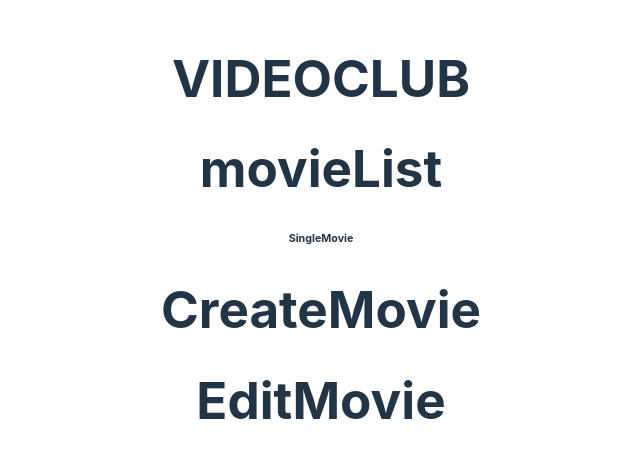
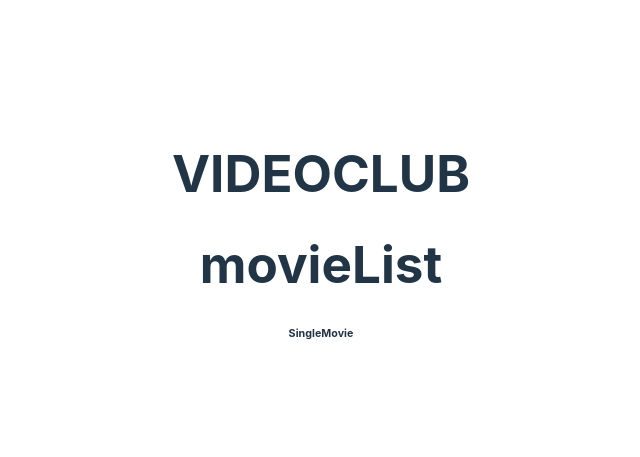
Before and after one commit to Lauracelis/VideoClub, a React (Vite) app in the folder frontend/frontend_/: page / in a window 1280 px wide. Shown: the part 161-618 px from the top of the page, without its empty margins (319-959 px from the left). Built offline with nearby package versions, Linux system fonts and the light colour scheme.

Commit message:
Create Routes

```diff
--- a/frontend/frontend_/package.json
+++ b/frontend/frontend_/package.json
@@ -10,7 +10,8 @@
   },
   "dependencies": {
     "react": "^18.2.0",
-    "react-dom": "^18.2.0"
+    "react-dom": "^18.2.0",
+    "react-router-dom": "^6.8.1"
   },
   "devDependencies": {
     "@types/react": "^18.0.27",
--- a/frontend/frontend_/src/App.jsx
+++ b/frontend/frontend_/src/App.jsx
@@ -4,6 +4,7 @@ import './App.css'
 import MovieList from './components/MovieList'
 import CreateMovie from './components/CreateMovie'
 import EditMovie from './components/EditMovie'
+import {BrowserRouter, Routes, Route} from 'react-router-dom'
 
 function App() {
   const [count, setCount] = useState(0)
@@ -11,9 +12,13 @@ function App() {
   return (
     <div className="App">
       <h1>VIDEOCLUB</h1>
-      <MovieList />
-      <CreateMovie />
-      <EditMovie />
+      <BrowserRouter>
+        <Routes>
+          <Route path='/' element ={<MovieList />} exact></Route>
+          <Route path='/createMovie' element ={<CreateMovie />} exact></Route>
+          <Route path='/editMovie' element ={<EditMovie />} exact></Route>
+        </Routes>
+      </BrowserRouter>
 
     </div>
   )
```
Also changed, not shown: 1 other file (tests, documents, lock files or other folders).
